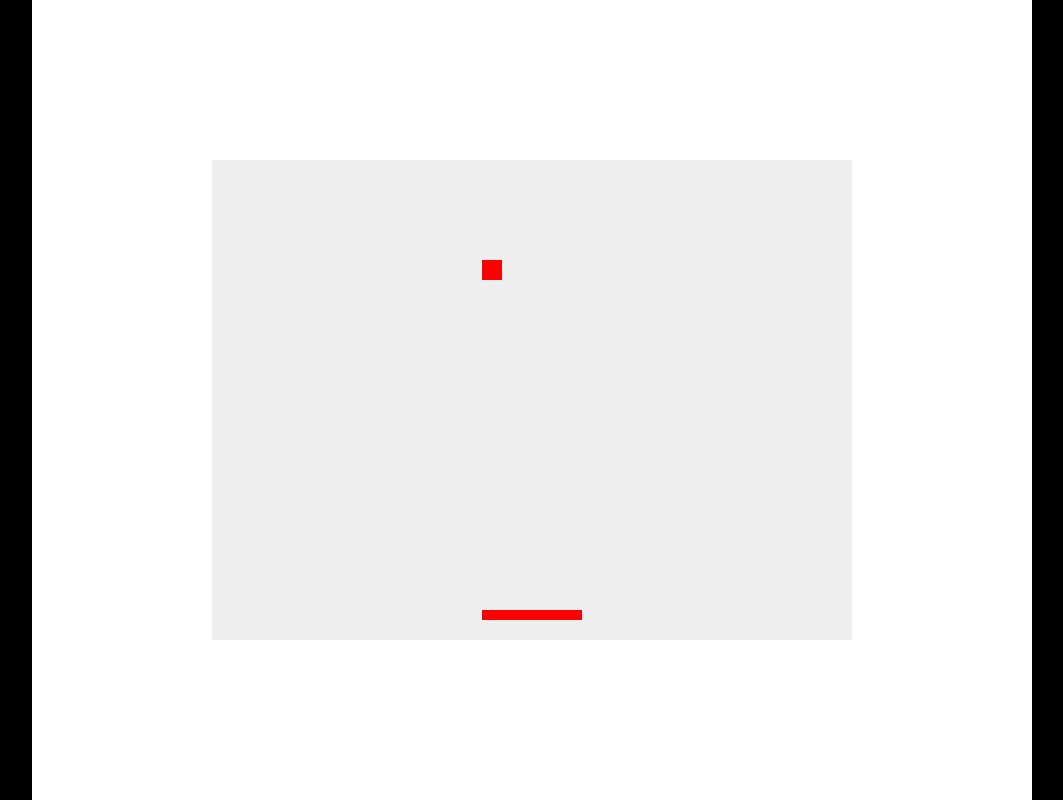
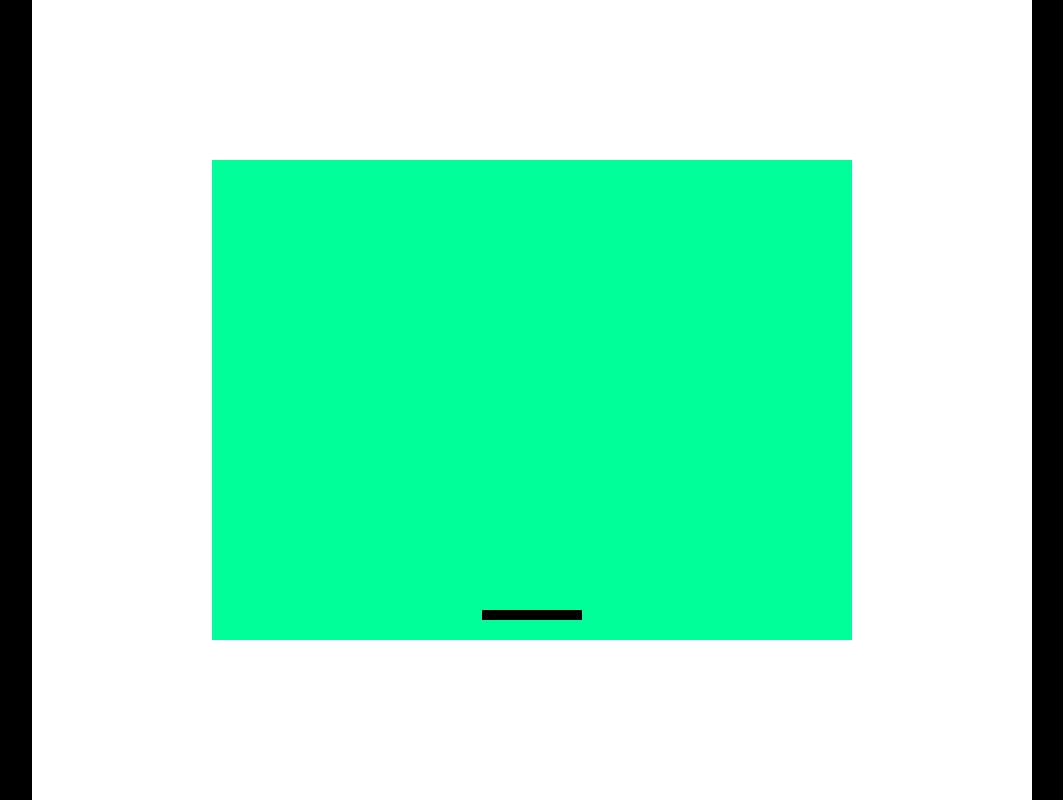
Before and after one commit to tnzk/game.js, a plain HTML site: page index.html in a window 1280 px wide. Shown: the whole page, without its empty margins (108-1171 px from the left). Drawn offline with Linux system fonts and the light colour scheme.

Commit message:
Collision check

```diff
--- a/index.html
+++ b/index.html
@@ -21,12 +21,14 @@
       bar = gj_add_unit( 'bar', 270, 450, 100, 10);
       gj_attr(bar, 'controllable');
       bar.speed = 5;
+      bar.css('background-color', 'black');
 
       ball = gj_add_unit( 'ball', 270, 100, 20, 20);
       gj_attr(ball, 'routine', function(){
-        return { x: 2, y:4};
+        return { x: 0, y: 5};
       });
       ball.speed = 1;
+      ball.css('background-color', 'red');
     },
     end:   function(){ alert('it ends')},
     loop:  function(){
--- a/scripts/game.js
+++ b/scripts/game.js
@@ -31,18 +31,21 @@ function gj_start(id)
   }
 
   var gjs_system_loop = function(){
-
+    //-=-=-=-=-=-=-=-=-=-=-=-=-=-=-=-=-=-=-=-=-=-=-=-=-=-=-=-=-=-=
     // Constructor
+    //-=-=-=-=-=-=-=-=-=-=-=-=-=-=-=-=-=-=-=-=-=-=-=-=-=-=-=-=-=-=
     if( gjs_sub_stat == 0){
       if( gjs_stat.begin) gjs_stat.begin();
       gjs_sub_stat = 1;
     }
 
-    // Apply
+    //-=-=-=-=-=-=-=-=-=-=-=-=-=-=-=-=-=-=-=-=-=-=-=-=-=-=-=-=-=-=
+    // Main game loop
+    //-=-=-=-=-=-=-=-=-=-=-=-=-=-=-=-=-=-=-=-=-=-=-=-=-=-=-=-=-=-=
+    //   Execute actions of objects throuth their attributes
     for( var i = 0; i < gjs_units.length; i++){
       obj = gjs_units[i];
       speed = obj.speed ? obj.speed : gjs_console.width() >> 7;
-
       for( var j = 0; j < obj.types.length; j++){
         switch(obj.types[j]){
 	  case 'controllable':
@@ -51,16 +54,40 @@ function gj_start(id)
 	    if( gjs_keys[gjs_key_right])  obj.move( speed, 0);
 	    if( gjs_keys[gjs_key_bottom]) obj.move( 0, speed);
 	    break;
+	  case 'routine':
+            var d = obj.routine();
+            obj.move( d.x, d.y);
+            break;
 	}
       }
     }
-
-    // Game stasus loop
+    //   Execute process of game status and check if it has done or not
     var gjs_tmp_stat = {name:gjs_continue};
     if( gjs_stat.loop) gjs_tmp_stat = gjs_stat.loop();
     if( gjs_tmp_stat.name != gjs_continue) gjs_sub_stat = 2;
+    //   Collision check
+    for( var i = 0; i < gjs_units.length; i++){
+      var me = gjs_units[i];
+      var points = [ { x: me.x(),              y: me.y()},
+                     { x: me.x(),              y: me.y() + me.height()},
+                     { x: me.x() + me.width(), y: me.y() + me.height()},
+                     { x: me.x() + me.width(), y: me.y()}
+                   ];
+      for( var j = 0; j < gjs_units.length; j++){
+        if( i == j) continue;
+        var enm = gjs_units[j];
+        for( var k = 0; k < points.length; k++){
+          var gls_x = points[k].x;
+          var gls_y = points[k].y;
+          if(    gls_x < enm.x() + enm.width()  && gls_x > enm.x()
+              && gls_y < enm.y() + enm.height() && gls_y > enm.y() ) gjs_console.css('background-color', '#00ff99');
+        }
+      }
+    }
 
+    //-=-=-=-=-=-=-=-=-=-=-=-=-=-=-=-=-=-=-=-=-=-=-=-=-=-=-=-=-=-=
     // Destructor
+    //-=-=-=-=-=-=-=-=-=-=-=-=-=-=-=-=-=-=-=-=-=-=-=-=-=-=-=-=-=-=
     if(( gjs_sub_stat == 2) && gjs_stat.end){
       gjs_stat.end();
       gjs_sub_stat = 0;
@@ -93,7 +120,6 @@ function gj_add_unit( name, x, y, w, h){
   var base_pos = gjs_console.offset();
   gjs_console.append("<div id=\""+name+"\"></div>");
   obj = $('#'+name)
-  obj.css('background-color', 'red');
 
   // Utility methods to manupilate position
   obj.x = function( x){
```
